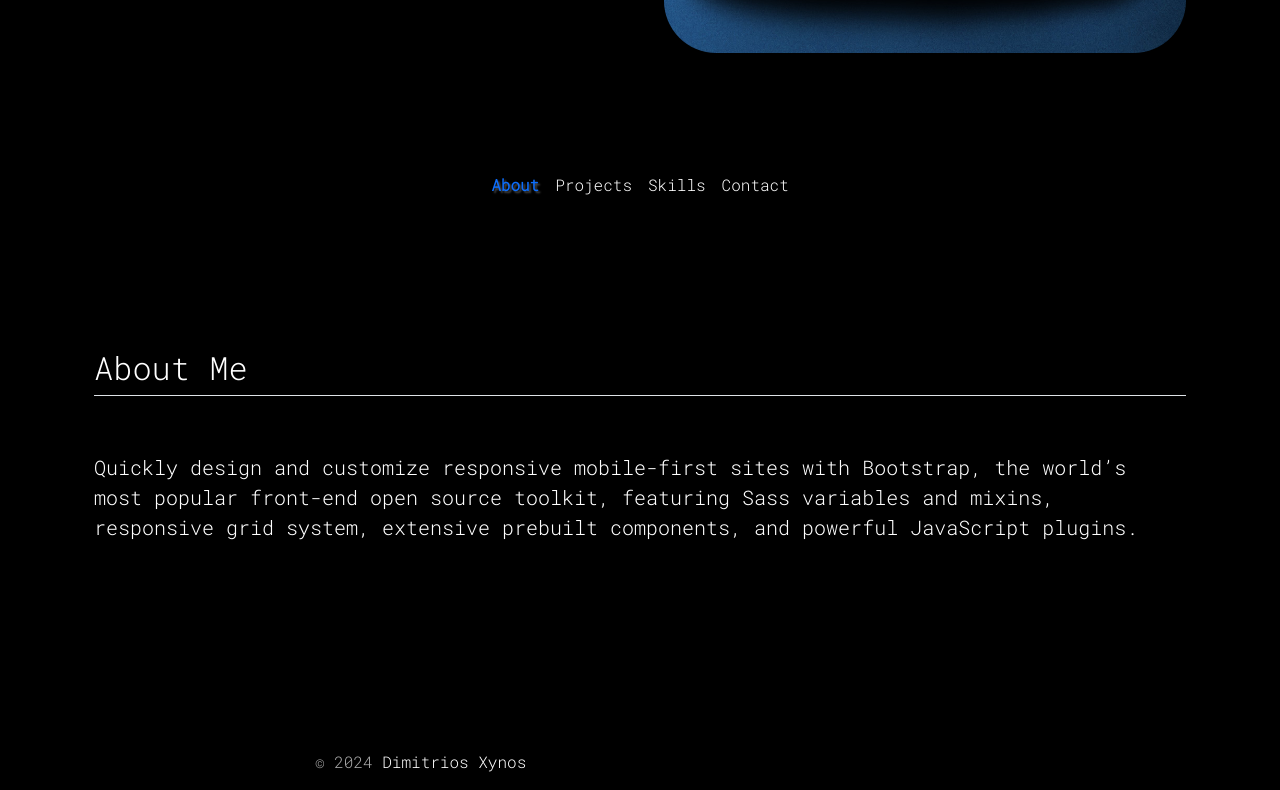
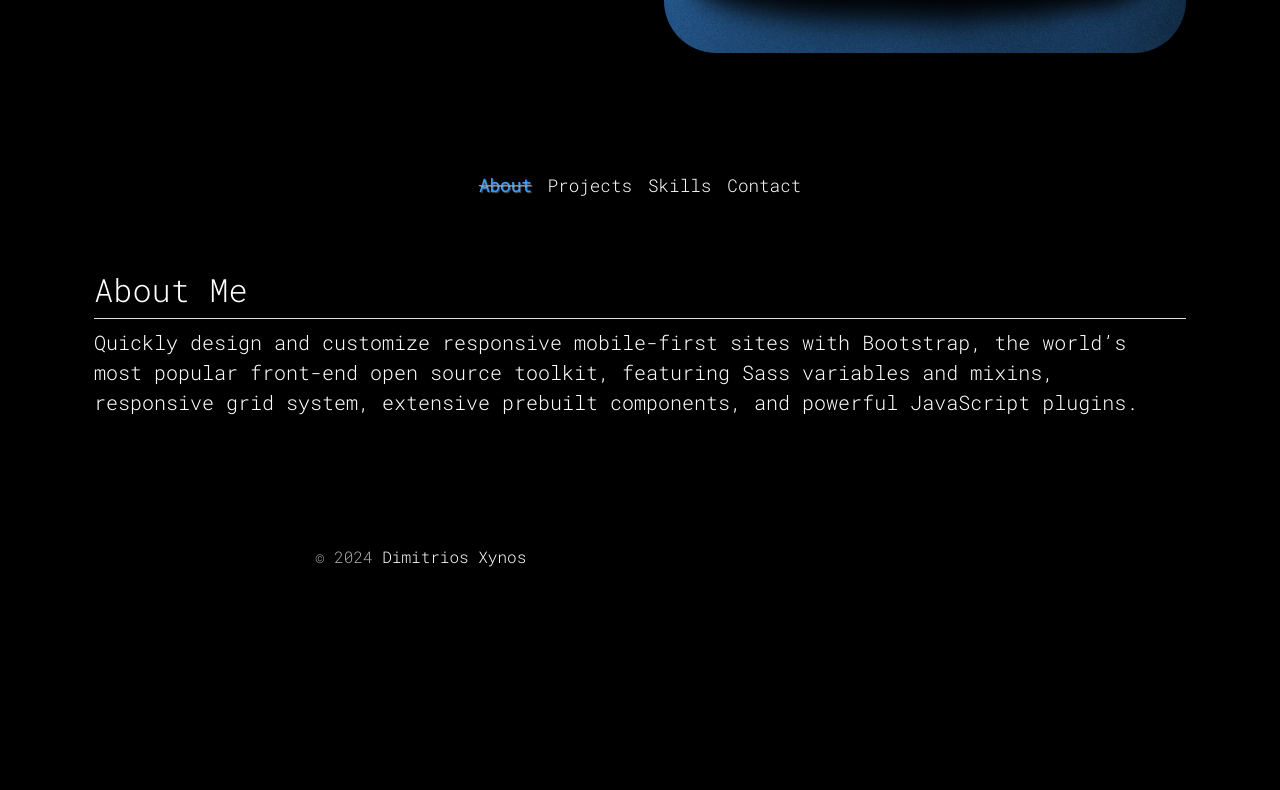
Before and after one commit to dimitrisx26/portfolio, an Angular app: page /about in a window 1280 px wide. Shown: the part 629-1419 px from the top of the page. After the commit the page ends 1214 px from the top, so only its background shows below. Built offline with nearby package versions, Linux system fonts and the light colour scheme.

Commit message:
Make various style changes

```diff
--- a/src/app/about/about.component.css
+++ b/src/app/about/about.component.css
@@ -1,6 +1,5 @@
 .container {
     color: white;
-    margin-top: 5rem;
-    margin-bottom: 5rem;
-    border-radius: 20px;
+    margin-top: 3rem;
+    margin-bottom: 6rem;
 }
--- a/src/app/about/about.component.html
+++ b/src/app/about/about.component.html
@@ -1,6 +1,6 @@
-<div class="container col-xxl-8 px-4 py-5" id="about">
+<div class="container col-xxl-8 px-4" id="about">
   <h2 class="pb-2 border-bottom">About Me</h2>
-  <div class="row g-4 py-5 row-cols-1">
+  <div class="row g-4 row-cols-1">
     <p class="lead">
       Quickly design and customize responsive mobile-first sites with Bootstrap,
       the world’s most popular front-end open source toolkit, featuring Sass
--- a/src/app/contact/contact.component.css
+++ b/src/app/contact/contact.component.css
@@ -1,8 +1,7 @@
 .container {
     color: white;
-    margin-top: 5rem;
-    margin-bottom: 5rem;
-    border-radius: 20px;
+    margin-top: 3rem;
+    margin-bottom: 6rem;
 }
 
 button {
--- a/src/app/contact/contact.component.html
+++ b/src/app/contact/contact.component.html
@@ -1,4 +1,4 @@
-<div class="container col-xxl-8 px-4 py-5" id="contact">
+<div class="container col-xxl-8 px-4" id="contact">
   <h2 class="pb-2 border-bottom">Contact</h2>
 
   <form id="contactForm">
--- a/src/app/main/main.component.css
+++ b/src/app/main/main.component.css
@@ -12,7 +12,7 @@ img {
 }
 
 a {
-    text-decoration: none !important;
+    text-decoration: none;
     cursor: pointer !important;
     margin: 8px 0 8px 0;
 }
@@ -20,6 +20,7 @@ a {
 
 nav a {
     color: white;
+    font-size: 1.1rem;
 }
 
 nav a:hover {
@@ -27,7 +28,8 @@ nav a:hover {
 }
 
 .nav-item.active .nav-link {
-    color: #0d6efd;
-    font-weight: bolder;
-    text-shadow: 2px 2px 2px rgba(255, 255, 255, 0.3);
+    color: #3b9dff;
+    font-weight: bold;
+    text-shadow: 1px 1px 1px rgba(255, 255, 255, 0.3);
+    text-decoration: line-through;
 }
--- a/src/app/projects/projects.component.css
+++ b/src/app/projects/projects.component.css
@@ -1,8 +1,7 @@
 .container {
     color: white;
-    margin-top: 5rem;
-    margin-bottom: 5rem;
-    border-radius: 20px;
+    margin-top: 3rem;
+    margin-bottom: 6rem;
 }
 
 img {
@@ -20,3 +19,7 @@ a {
     cursor: pointer !important;
     margin: 8px 0 8px 0;
 }
+
+.card-cover {
+    height: 250px;
+}
--- a/src/app/projects/projects.component.html
+++ b/src/app/projects/projects.component.html
@@ -1,7 +1,7 @@
-<div class="container col-xl-8 px-4 py-5" id="projects">
+<div class="container col-xl-8 px-4" id="projects">
   <h2 class="pb-2 border-bottom">Projects</h2>
 
-  <div class="row row-cols-1 row-cols-lg-3 align-items-stretch g-4 py-5">
+  <div class="row row-cols-1 row-cols-lg-3 align-items-stretch g-4">
     <div class="col">
       <div
         class="card card-cover overflow-hidden text-bg-dark rounded-4 shadow-lg custom-card"
@@ -26,7 +26,7 @@
       </div>
     </div>
 
-    <div class="col">
+    <div class="col pb-4">
       <div
         class="card card-cover overflow-hidden text-bg-dark rounded-4 shadow-lg custom-card"
         style="background-image: url('unsplash-photo-3.jpg')"
--- a/src/app/skills/skills.component.css
+++ b/src/app/skills/skills.component.css
@@ -1,8 +1,7 @@
 .container {
     color: white;
-    margin-top: 5rem;
-    margin-bottom: 5rem;
-    border-radius: 20px;
+    margin-top: 3rem;
+    margin-bottom: 6rem;
 }
 
 img {
--- a/src/app/skills/skills.component.html
+++ b/src/app/skills/skills.component.html
@@ -1,6 +1,6 @@
-<div class="container col-xxl-8 px-4 py-5" id="skills">
+<div class="container col-xxl-8 px-4" id="skills">
   <h2 class="pb-2 border-bottom">Skills</h2>
-  <div class="row g-4 py-5 row-cols-1 row-cols-lg-3">
+  <div class="row g-4 row-cols-1 row-cols-lg-3">
     <div class="col d-flex align-items-start">
       <div>
         <h3 class="fs-2">Featured title</h3>
```
